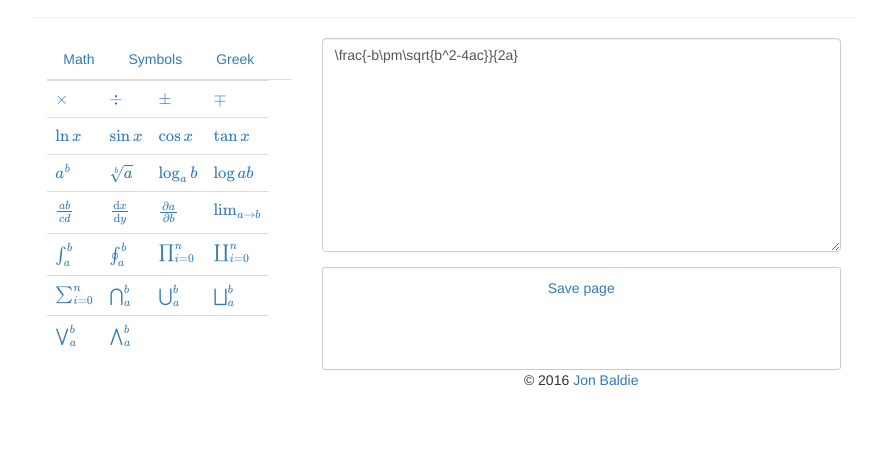
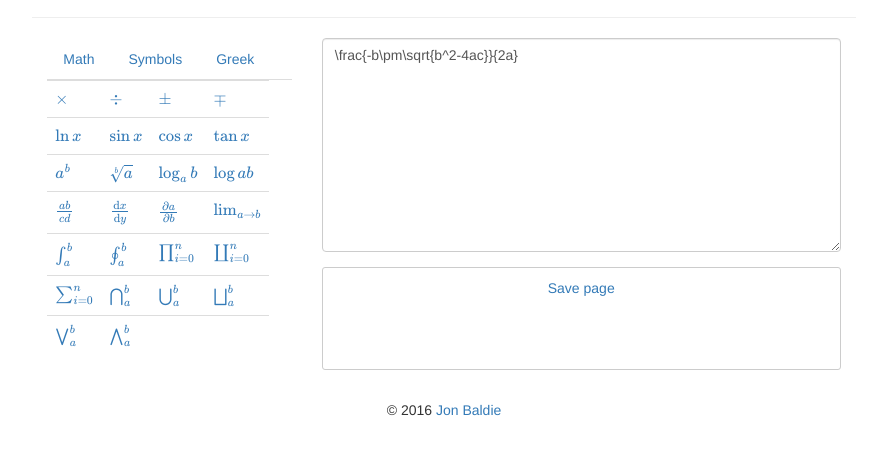
Before and after one commit to jonbaldie/InstantLaTeX, a plain HTML site: page public_html/index.html in a window 1280 px wide. Shown: the part 106-560 px from the top of the page, without its empty margins (196-1083 px from the left). Drawn offline with nearby package versions, Linux system fonts and the light colour scheme; some packages are replaced by stand-ins of ours.

Commit message:
Full update

```diff
--- a/public_html/index.html
+++ b/public_html/index.html
@@ -15,6 +15,10 @@
         #math-output {
             padding: 15px 0 15px;
             margin: 10px 0 10px;
+        }
+
+        .mt-25 {
+            margin-top: 25px;
         }
     </style>
 
@@ -225,9 +229,12 @@
                     </script>
                 </div>
             </div>
+        </div>
 
-            <p class="text-center">&copy; 2016 <a href="https://www.jonbaldie.com/">Jon Baldie</a></p>
-        </div>
+    </div>
+
+    <div class="text-center mt-25 col-xs-12 col-md-8 col-md-offset-2">
+        <p>&copy; 2016 <a href="https://www.jonbaldie.com/">Jon Baldie</a></p>
     </div>
 
     <hr>
```
